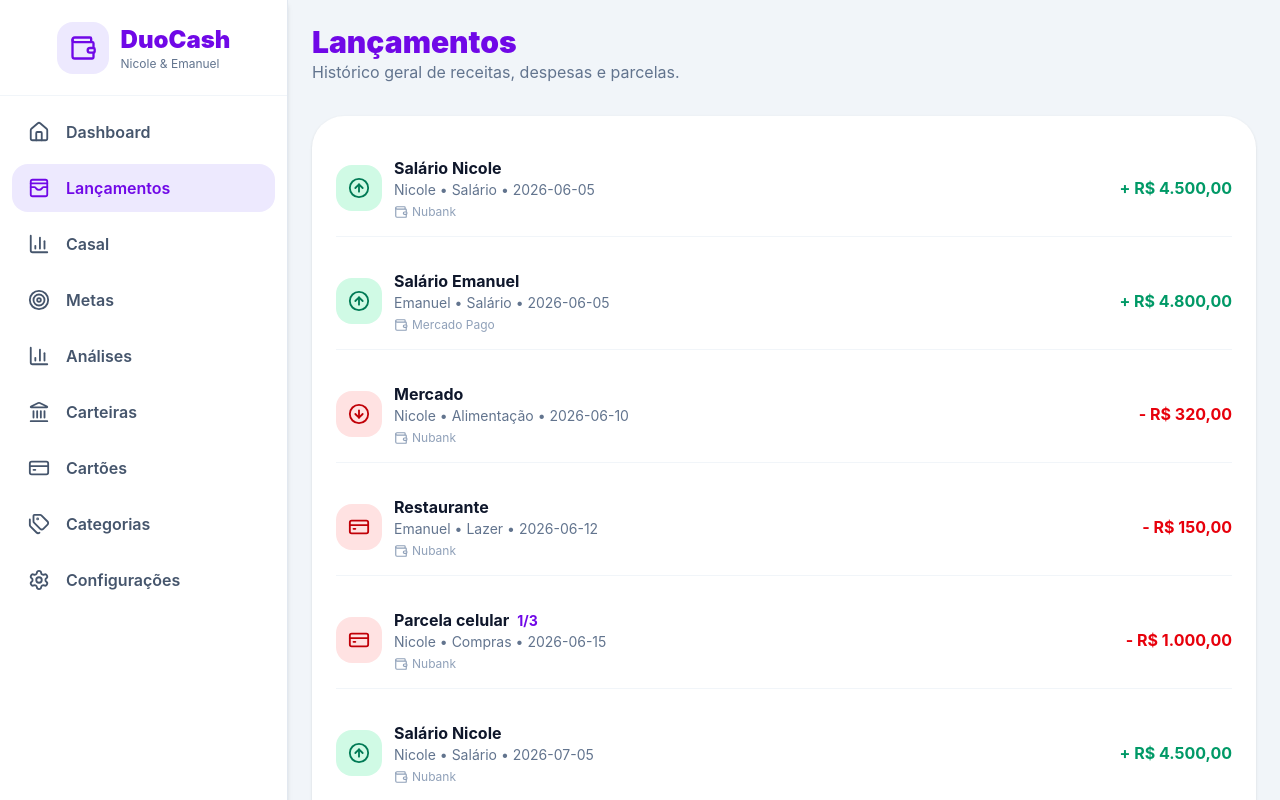
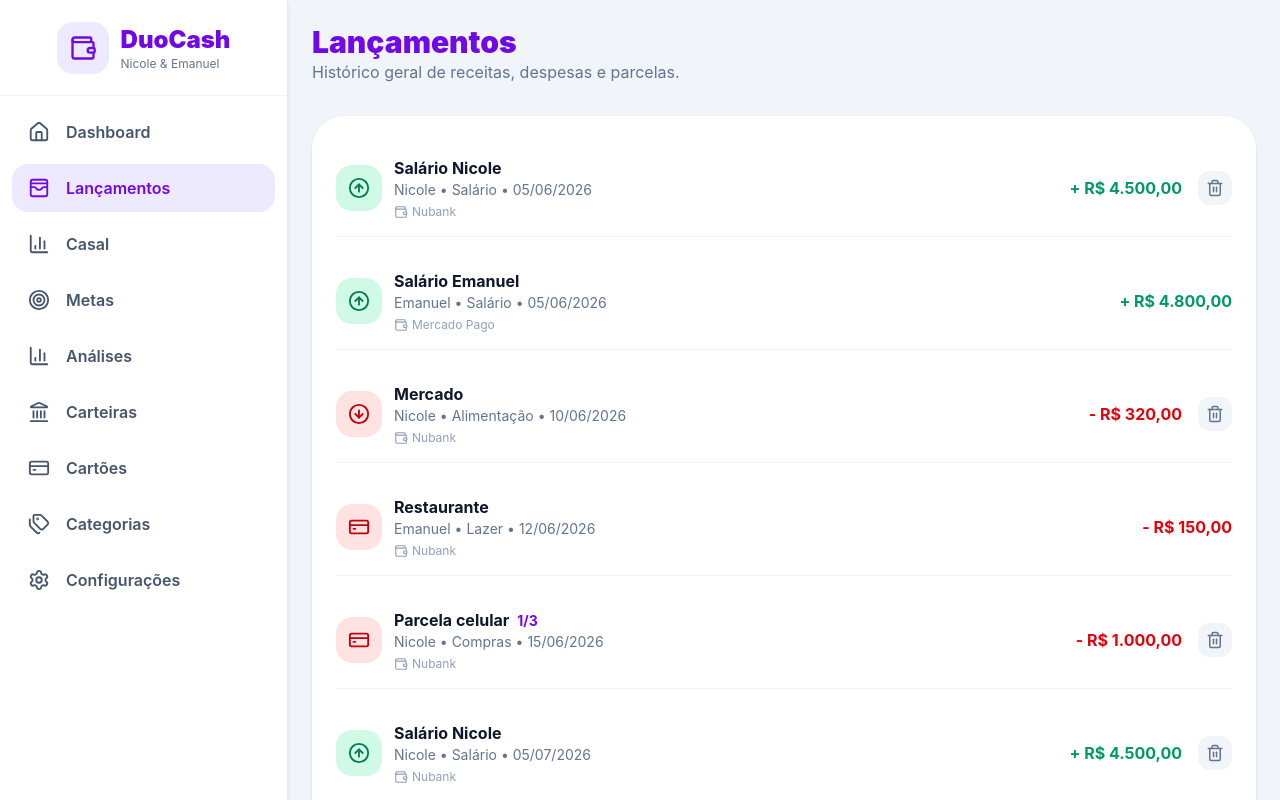
Before and after one commit to nicolekuchiniski/duocash, a React (Vite) app: page /lancamentos in a window 1280 px wide. Shown: the top 800 px of the page. Built offline with nearby package versions, Linux system fonts and the light colour scheme.

Commit message:
🎨 Ajusta visual da exclusão e formato da data

```diff
--- a/src/pages/Lancamentos/Lancamentos.jsx
+++ b/src/pages/Lancamentos/Lancamentos.jsx
@@ -1,14 +1,39 @@
+import { useState } from "react";
 import {
   ArrowDownCircle,
   ArrowUpCircle,
   CreditCard,
+  Trash2,
   Wallet,
 } from "lucide-react";
 
-import { transactions } from "../../data/financeData";
+import { transactions as initialTransactions } from "../../data/financeData";
 import { formatCurrency } from "../../utils/finance";
 
+const currentUser = "Nicole";
+
+function formatDate(date) {
+  const [year, month, day] = date.split("-");
+  return `${day}/${month}/${year}`;
+}
+
 export default function Lancamentos() {
+  const [transactions, setTransactions] = useState(initialTransactions);
+
+  function handleDelete(transactionId) {
+    const confirmed = confirm(
+      "Tem certeza que deseja excluir este lançamento?"
+    );
+
+    if (!confirmed) return;
+
+    setTransactions((currentTransactions) =>
+      currentTransactions.filter(
+        (transaction) => transaction.id !== transactionId
+      )
+    );
+  }
+
   return (
     <section className="mx-auto max-w-6xl">
       <header className="mb-8">
@@ -26,6 +51,7 @@ export default function Lancamentos() {
           {transactions.map((transaction) => {
             const isIncome = transaction.type === "income";
             const isCredit = transaction.paymentMethod === "credit";
+            const canDelete = transaction.user === currentUser;
 
             return (
               <div
@@ -62,7 +88,7 @@ export default function Lancamentos() {
 
                     <p className="text-sm text-slate-500">
                       {transaction.user} • {transaction.category} •{" "}
-                      {transaction.date}
+                      {formatDate(transaction.date)}
                     </p>
 
                     <p className="mt-1 flex items-center gap-1 text-xs text-slate-400">
@@ -72,6 +98,7 @@ export default function Lancamentos() {
                   </div>
                 </div>
 
+                <div className="flex items-center gap-4">
                   <strong
                     className={
                       isIncome ? "text-emerald-600" : "text-red-600"
@@ -80,6 +107,17 @@ export default function Lancamentos() {
                     {isIncome ? "+ " : "- "}
                     {formatCurrency(transaction.amount)}
                   </strong>
+
+                  {canDelete && (
+                    <button
+                      onClick={() => handleDelete(transaction.id)}
+                      className="rounded-xl bg-slate-100 p-2 text-slate-500 hover:bg-slate-200 hover:text-slate-700"
+                      title="Excluir lançamento"
+                    >
+                      <Trash2 size={18} />
+                    </button>
+                  )}
+                </div>
               </div>
             );
           })}
```
Lines whose indentation alone changed are shown as unchanged.
